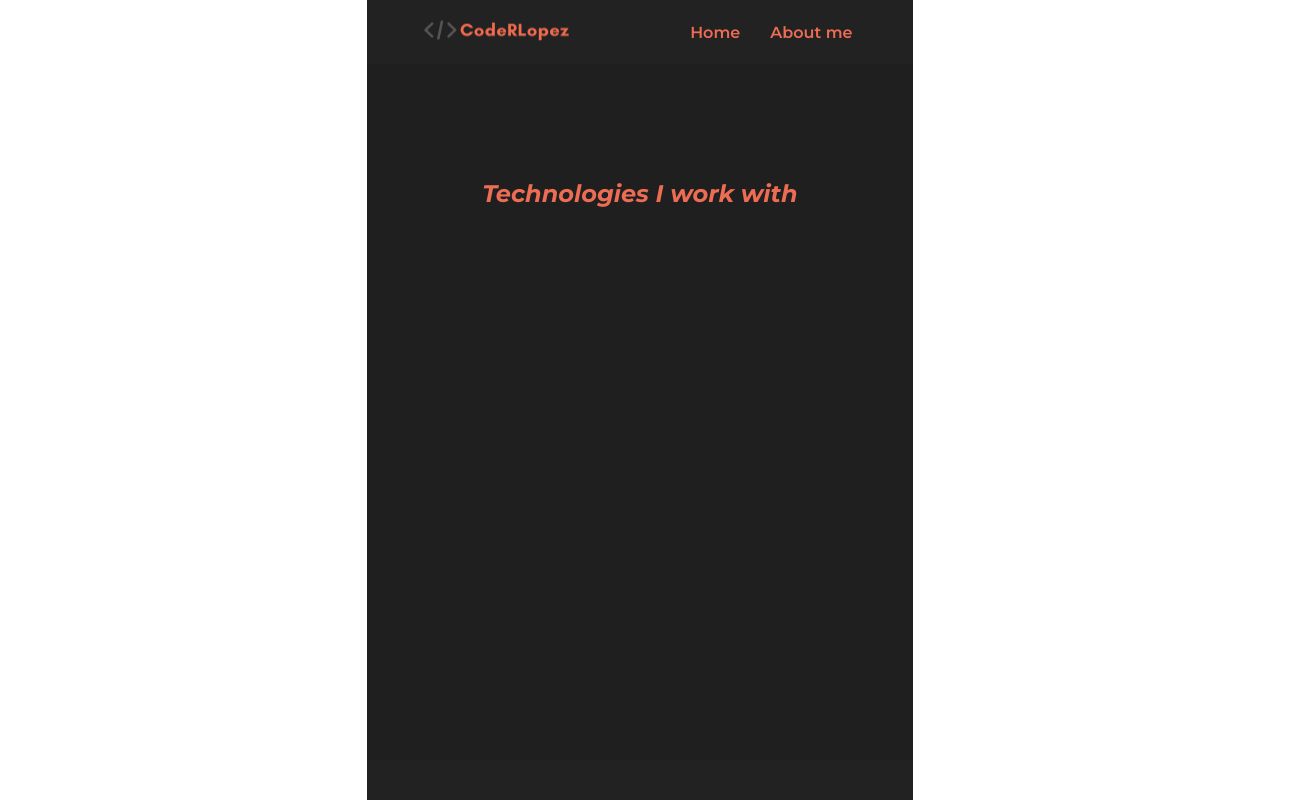
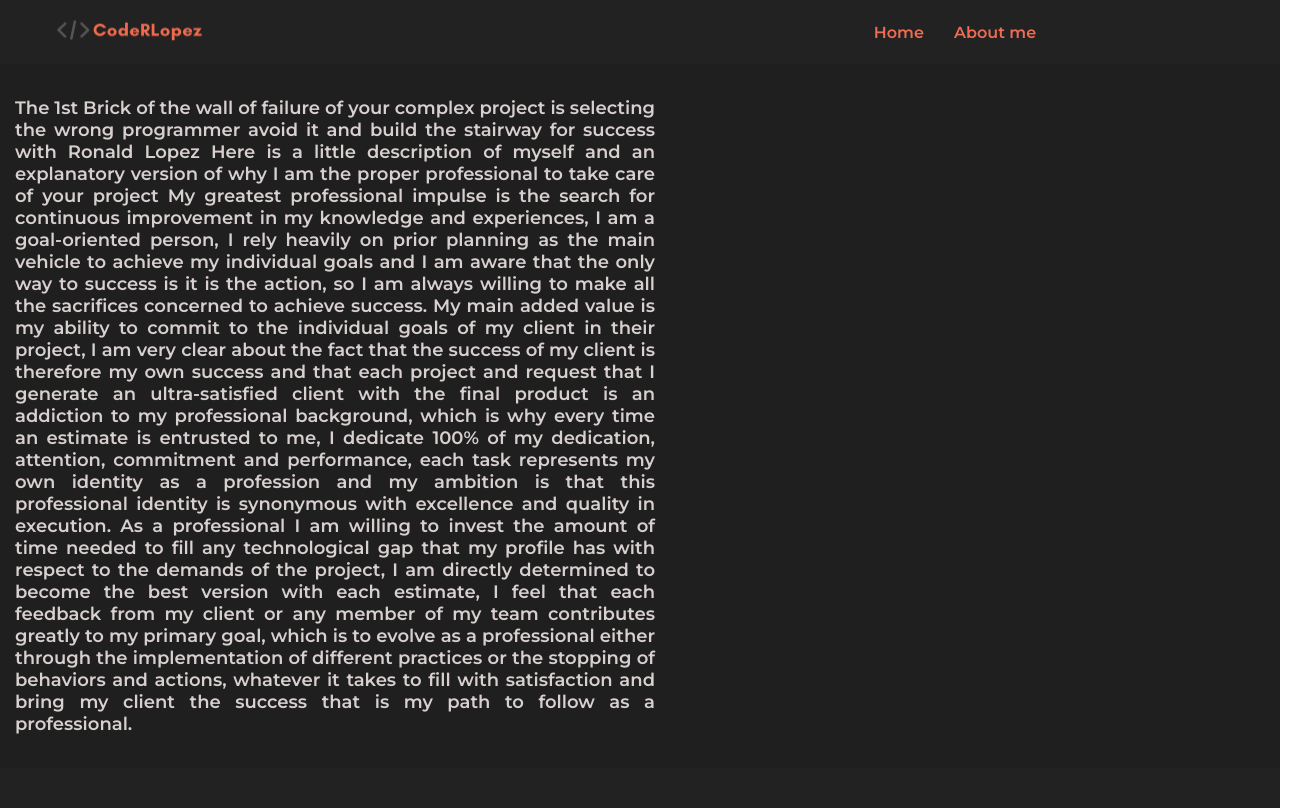
Before and after one commit to CodeRLopez/page, a Next.js app: page /about in a window 1280 px wide. Shown: the whole page, 1310 px wide, since content can reach past the window. Built offline with nearby package versions, Linux system fonts and the light colour scheme.

Commit message:
Text added to about me page

```diff
--- a/src/pages/about.js
+++ b/src/pages/about.js
@@ -1,22 +1,16 @@
 import Head from "next/head";
 import styled from "styled-components";
 
-const MainContainer = styled('div')`
+const MainContainer = styled("div")`
   padding: 15px;
-`
-const H2 = styled("h2")`
-  color: #ed6c54;
-  font-weight: 700;
+  width: 100%;
+`;
+const P = styled("p")`
+  color: #d8cfcf;
+  width: 50%;
   text-align: justify;
-  padding: 0px 100px;
-  margin-top: 100px;
-  font-style: italic;
-  @media(max-width: 1200px) {
-    margin: 0;
-  }
-  @media(max-width: 768px) {
-    padding: 0px 15px;
-  }
+  font-size: 18px;
+  font-weight: 600;
 `;
 export default function Home() {
   return (
@@ -27,9 +21,36 @@ export default function Home() {
         <link rel="icon" href="/favicon.ico" />
       </Head>
       <MainContainer>
-        <H2>
-          Technologies I work with
-        </H2>
+        <P>
+          The 1st Brick of the wall of failure of your complex project is
+          selecting the wrong programmer avoid it and build the stairway for
+          success with Ronald Lopez Here is a little description of myself and
+          an explanatory version of why I am the proper professional to take
+          care of your project My greatest professional impulse is the search
+          for continuous improvement in my knowledge and experiences, I am a
+          goal-oriented person, I rely heavily on prior planning as the main
+          vehicle to achieve my individual goals and I am aware that the only
+          way to success is it is the action, so I am always willing to make all
+          the sacrifices concerned to achieve success. My main added value is my
+          ability to commit to the individual goals of my client in their
+          project, I am very clear about the fact that the success of my client
+          is therefore my own success and that each project and request that I
+          generate an ultra-satisfied client with the final product is an
+          addiction to my professional background, which is why every time an
+          estimate is entrusted to me, I dedicate 100% of my dedication,
+          attention, commitment and performance, each task represents my own
+          identity as a profession and my ambition is that this professional
+          identity is synonymous with excellence and quality in execution. As a
+          professional I am willing to invest the amount of time needed to fill
+          any technological gap that my profile has with respect to the demands
+          of the project, I am directly determined to become the best version
+          with each estimate, I feel that each feedback from my client or any
+          member of my team contributes greatly to my primary goal, which is to
+          evolve as a professional either through the implementation of
+          different practices or the stopping of behaviors and actions, whatever
+          it takes to fill with satisfaction and bring my client the success
+          that is my path to follow as a professional.
+        </P>
       </MainContainer>
     </>
   );
```
